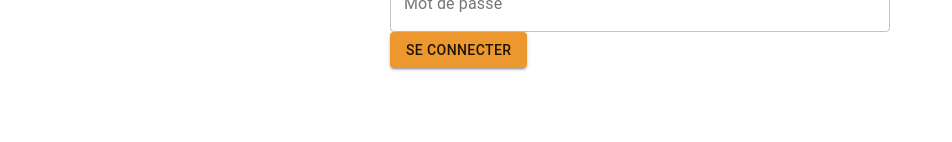
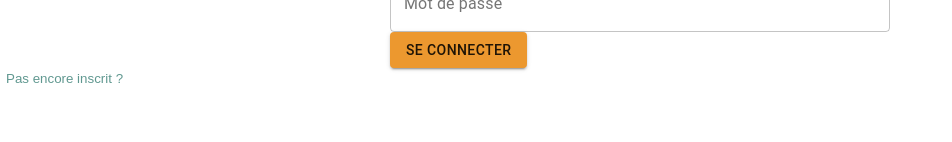
Before and after one commit to WildCodeSchool/2020-11-wns-paris-groupe3-projet-front, a React (Create React App) app: page / in a window 1280 px wide. Shown: the part 158-300 px from the top of the page, without its empty margins (0-952 px from the left). Built offline with nearby package versions, Linux system fonts and the light colour scheme.

Commit message:
get all form logic into login component est add a switch to register and login form

```diff
--- a/src/components/Login.tsx
+++ b/src/components/Login.tsx
@@ -1,9 +1,42 @@
-import React from 'react';
+import React, { useState, useContext } from 'react';
 import Button from '@material-ui/core/Button';
+import { useMutation } from '@apollo/client';
+
+import { HandleChange, HandleSubmit, HistoryType } from '../types';
+import { LOGIN_USER } from '../queries';
+import { UserContext } from '../context/UserContext';
 
 import { TextInput, Form, Error } from '../styles/auth-form';
 
-const Login = ({ onSubmit, onChange, errors }: any): JSX.Element => {
+const Login = ({ history }: HistoryType): JSX.Element => {
+  const context = useContext(UserContext);
+  const [errors, setErrors] = useState({});
+  const [values, setValues] = useState({
+    email: '',
+    password: '',
+  });
+
+  const [login] = useMutation(LOGIN_USER, {
+    update(_, { data: { login: userData } }) {
+      context.loginData(userData);
+      history.push('/planning');
+    },
+    variables: values,
+    onError(err) {
+      setErrors(err.graphQLErrors[0].extensions?.errors);
+    },
+  });
+
+  const onChange: HandleChange = (e) => {
+    setValues({ ...values, [e.target.name]: e.target.value });
+  };
+
+  const onSubmit: HandleSubmit = (e) => {
+    e.preventDefault();
+    setErrors({});
+    login();
+  };
+
   return (
     <div>
       <h1>Connexion</h1>
--- a/src/pages/Home.tsx
+++ b/src/pages/Home.tsx
@@ -1,44 +1,26 @@
-import React, { useState, useContext } from 'react';
-import { RouteComponentProps } from 'react-router-dom';
-import { useMutation } from '@apollo/client';
+import React, { useState } from 'react';
 
-import { HandleChange, HandleSubmit } from '../types';
-import { LOGIN_USER } from '../queries';
-import { UserContext } from '../context/UserContext';
+import { OnClick, HistoryType } from '../types';
 
 import Login from '../components/Login';
+import Register from '../components/Register';
 
-const Home = ({ history }: RouteComponentProps): JSX.Element => {
-  const context = useContext(UserContext);
-  const [values, setValues] = useState({
-    email: '',
-    password: '',
-  });
-  const [errors, setErrors] = useState({});
+import { ButtonChangeForm } from '../styles/auth-form';
 
-  const [login] = useMutation(LOGIN_USER, {
-    update(_, { data: { login: userData } }) {
-      context.loginData(userData);
-      history.push('/planning');
-    },
-    variables: values,
-    onError(err) {
-      setErrors(err.graphQLErrors[0].extensions?.errors);
-    },
-  });
+const Home = ({ history }: HistoryType): JSX.Element => {
+  const [alreadyRegister, setAlreadyRegister] = useState(true);
 
-  const onChange: HandleChange = (e) => {
-    setValues({ ...values, [e.target.name]: e.target.value });
+  const displayForm: OnClick = (e) => {
+    e.preventDefault();
+    setAlreadyRegister(!alreadyRegister);
   };
 
-  const onSubmit: HandleSubmit = (e) => {
-    e.preventDefault();
-    setErrors({});
-    login();
-  };
   return (
     <div>
-      <Login onSubmit={onSubmit} onChange={onChange} errors={errors} />
+      {alreadyRegister ? <Login history={history} /> : <Register history={history} />}
+      <ButtonChangeForm type="button" onClick={displayForm}>
+        {alreadyRegister ? 'Pas encore inscrit ?' : 'Déjà inscrit ?'}
+      </ButtonChangeForm>
     </div>
   );
 };
```
Also changed, not shown: src/types.ts (+7 -0 lines).
